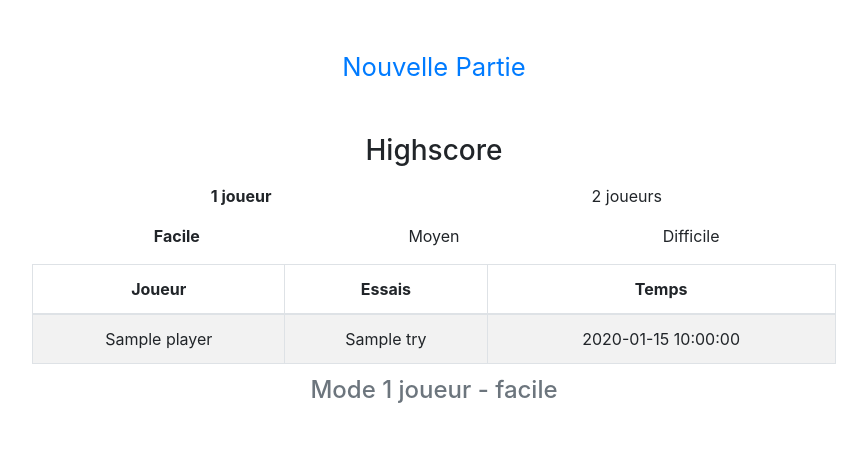
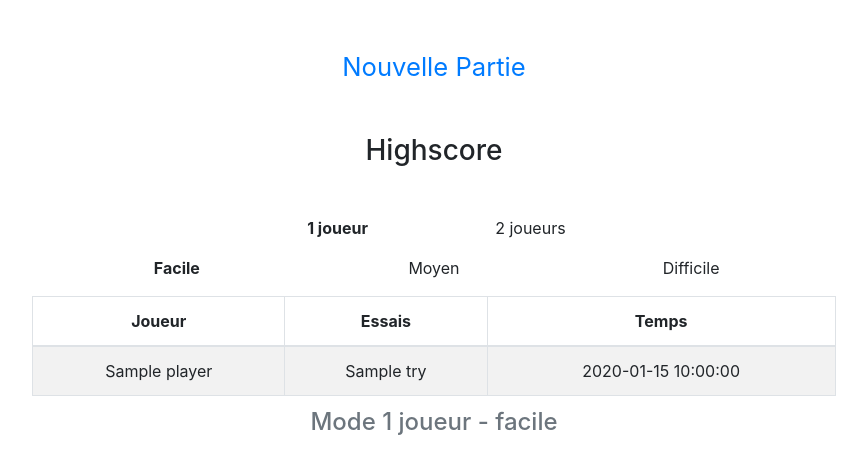
Before and after one commit to Eleven113/Memory, a Symfony app: template mooc-symfony4/templates/Menu/menu.html.twig in a window 1280 px wide. Shown: the part 96-570 px from the top of the page, without its empty margins (206-1073 px from the left). Run offline with Twig, Linux system fonts and the light colour scheme; the template is opened without the code that fills it: most values are stand-ins (such as "Sample title", 1, 10 or a date in 2020); some libraries are stand-ins or nearby versions.

Commit message:
Update style.css

```diff
--- a/mooc-symfony4/public/css/style.css
+++ b/mooc-symfony4/public/css/style.css
@@ -37,6 +37,12 @@
     display: flex;
     flex-direction: row;
     justify-content: space-around;
+}
+
+#hs_numplayers{
+    display: flex;
+    flex-direction: row;
+    justify-content: center;
 }
 
 #players{
@@ -87,3 +93,7 @@
     left: 94%;
     font-size: 1.8vw;
 }
+
+.hs_menu {
+    cursor: pointer;
+}
--- a/mooc-symfony4/templates/Menu/menu.html.twig
+++ b/mooc-symfony4/templates/Menu/menu.html.twig
@@ -9,15 +9,15 @@
     <nav>
         <div class="text-center m-5"><a href="{{ url('app_newgame') }}" class="menu-link">Nouvelle Partie</a></div>
         <div id="highscore" class="col-8 offset-2">
-            <h3 class="text-center" class="mb-5">Highscore</h3>
+            <h3 class="text-center mb-5">Highscore</h3>
             <div id="hs_numplayers" class="m-3">
-                <span id="hs_numplayers-1" class="col-4 text-center font-weight-bold">1 joueur</span>
-                <span id="hs_numplayers-2" class="col-4 text-center">2 joueurs</span>
+                <span id="hs_numplayers-1" class="hs_menu col-3 text-center font-weight-bold">1 joueur</span>
+                <span id="hs_numplayers-2" class="hs_menu col-3 text-center">2 joueurs</span>
             </div>
             <div id="hs_difficulty" class="m-3">
-                <span id="hs_difficulty-easy" class="col-4 text-center font-weight-bold">Facile</span>
-                <span id="hs_difficulty-medium" class="col-4 text-center">Moyen</span>
-                <span id="hs_difficulty-hard" class="col-4 text-center">Difficile</span>
+                <span id="hs_difficulty-easy" class="hs_menu col-4 text-center font-weight-bold">Facile</span>
+                <span id="hs_difficulty-medium" class="hs_menu col-4 text-center">Moyen</span>
+                <span id="hs_difficulty-hard" class="hs_menu col-4 text-center">Difficile</span>
             </div>
             <div class="table-responsive mb-2">
                 <table class="table table table-bordered table-striped text-center table-text-size">
```
